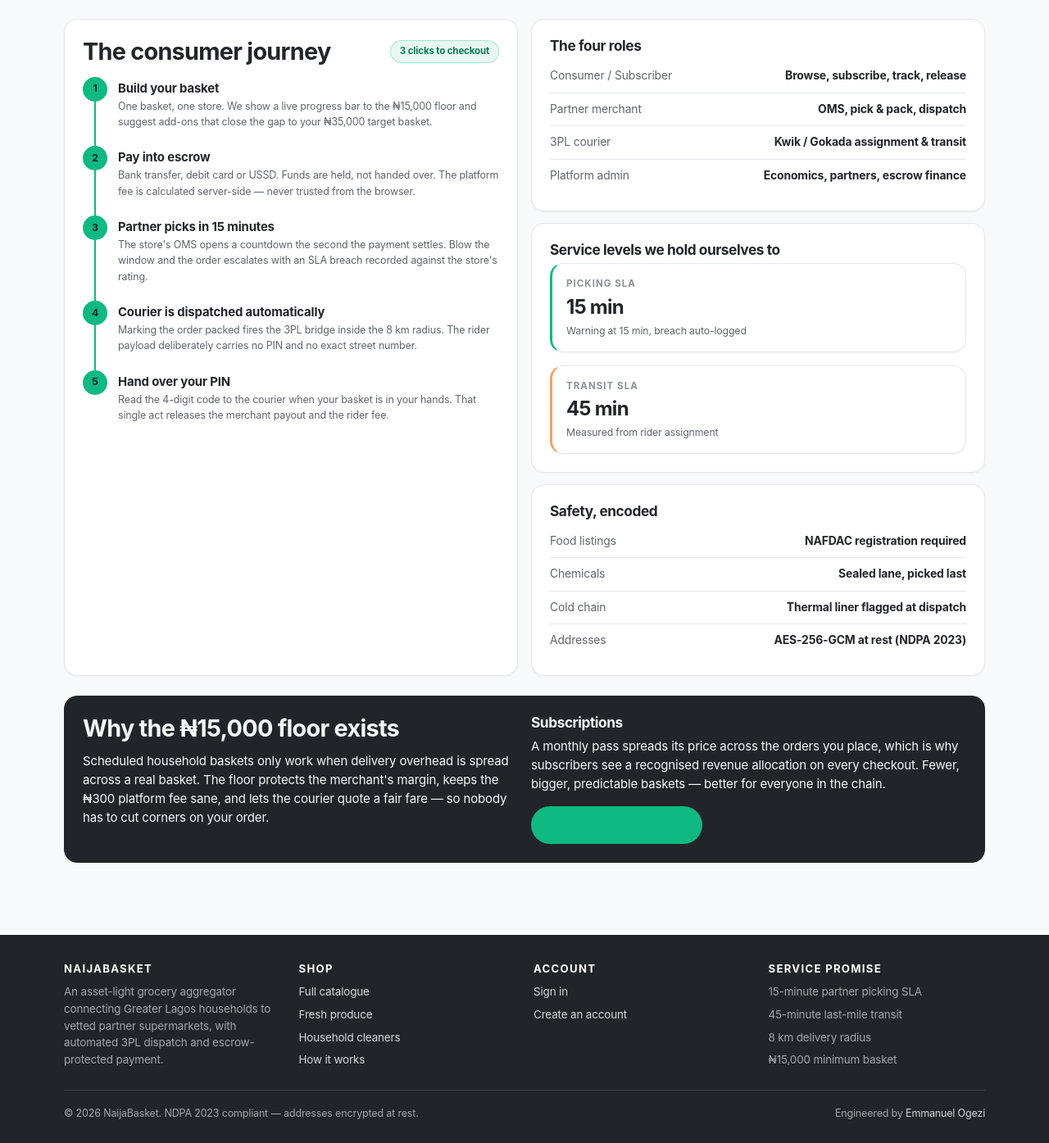
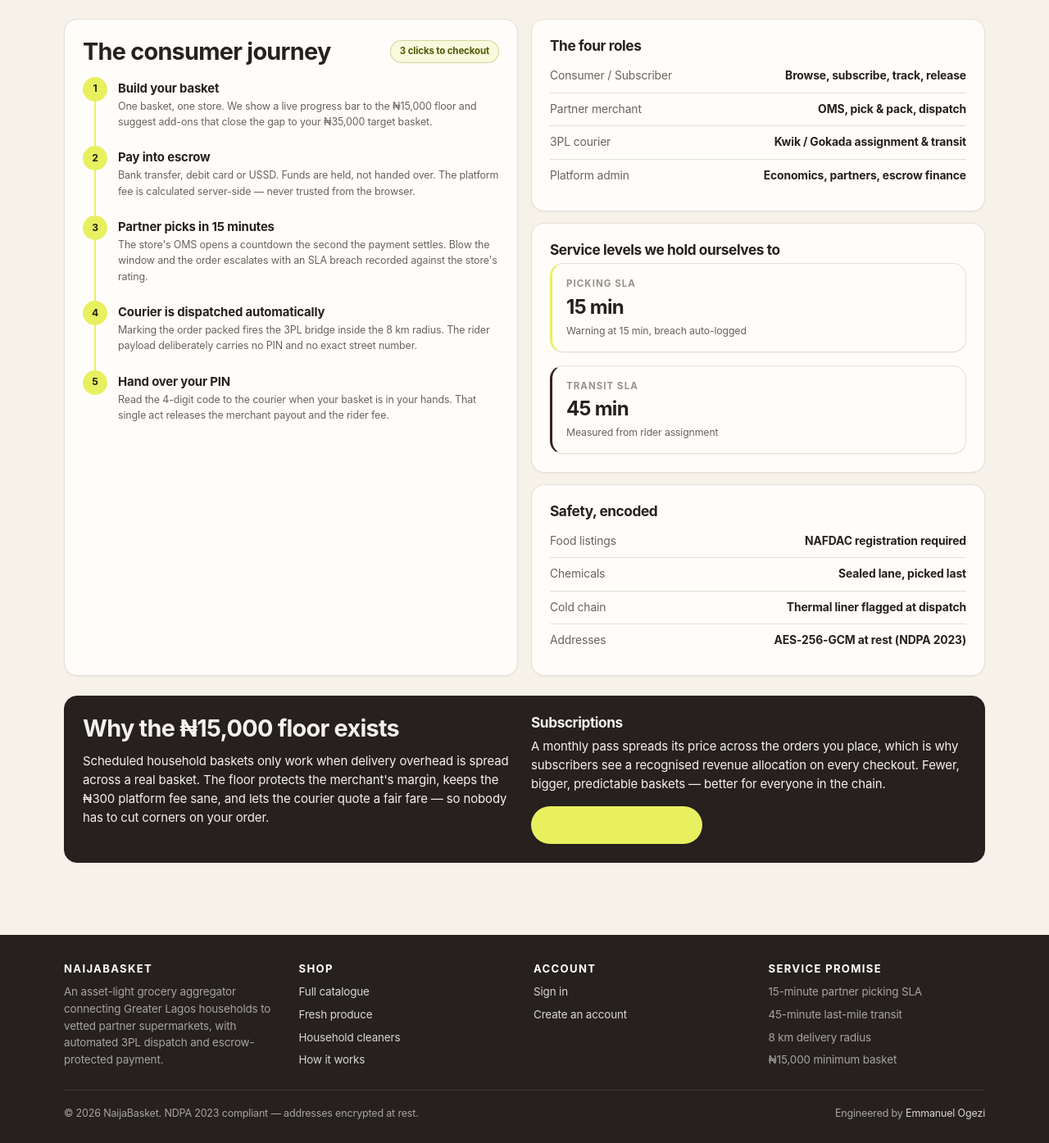
Before and after one commit to Ogezi-Emmanuel/NaijaBasket, a Flask app: page /how-it-works in a window 1280 px wide. Shown: the part 518-1913 px from the top of the page at 82% size. Run offline with Flask 3, Linux system fonts and the light colour scheme.

Commit message:
style: update app color scheme to warm earth tones

```diff
--- a/app/static/css/app.css
+++ b/app/static/css/app.css
@@ -8,28 +8,28 @@
    =========================================================================== */
 
 :root {
-  /* --- Primary: Energetic Emerald (freshness, 15-min SLA speed) --------- */
-  --primary: #10b981;
-  --primary-dark: #0d9a6c;
-  --primary-deep: #0a7a56;
-  --primary-soft: #e8f8f1;
-  --primary-alt: #00b4d8;
-
-  /* --- Secondary: Charcoal / Slate Gray (structure) --------------------- */
-  --secondary: #212529;
-  --secondary-soft: #2d3238;
-  --secondary-mid: #4b5157;
-
-  /* --- Accent: Warm Coral / Harvest Yellow (CTAs, cart badges) --------- */
-  --accent: #f4a261;
-  --accent-dark: #e08c46;
-  --accent-soft: #fdf2e7;
-
-  /* --- Neutrals --------------------------------------------------------- */
-  --canvas: #f8f9fa;
-  --surface: #ffffff;
-  --border: #e5e7eb;
-  --border-strong: #d5d8dd;
+  /* --- Primary: Chartreuse (freshness, 15-min SLA speed) --------------- */
+  --primary: #e8f060;
+  --primary-dark: #7d8a0f;
+  --primary-deep: #4f5a07;
+  --primary-soft: #f7fadd;
+  --primary-alt: #cdd84a;
+
+  /* --- Secondary: Warm Espresso (structure) ---------------------------- */
+  --secondary: #26201e;
+  --secondary-soft: #342c28;
+  --secondary-mid: #54463f;
+
+  /* --- Accent: Deep Plum-Wine (CTAs, cart badges) ---------------------- */
+  --accent: #382028;
+  --accent-dark: #241318;
+  --accent-soft: #f2e9eb;
+
+  /* --- Neutrals: Warm Cream / Beige ------------------------------------ */
+  --canvas: #f6f2ea;
+  --surface: #fffdfa;
+  --border: #e7dfd2;
+  --border-strong: #d8ccbb;
 
   /* --- States ----------------------------------------------------------- */
   --success: #2e7d5b;
@@ -37,10 +37,10 @@
   --danger: #b23a48;
 
   /* --- Ink -------------------------------------------------------------- */
-  --ink: #212529;
-  --ink-muted: #5f666d;
-  --ink-faint: #8b9198;
-  --on-dark: #f4f6f7;
+  --ink: #26201e;
+  --ink-muted: #6b625b;
+  --ink-faint: #9a9089;
+  --on-dark: #f4f1ec;
 
   /* --- Elevation & shape ----------------------------------------------- */
   --radius-xs: 8px;
@@ -48,10 +48,10 @@
   --radius: 16px;
   --radius-lg: 24px;
   --radius-pill: 999px;
-  --shadow-xs: 0 1px 2px rgba(33, 37, 41, 0.05);
-  --shadow-sm: 0 2px 6px rgba(33, 37, 41, 0.06), 0 1px 2px rgba(33, 37, 41, 0.04);
-  --shadow-md: 0 10px 28px rgba(33, 37, 41, 0.09);
-  --shadow-lg: 0 24px 60px rgba(33, 37, 41, 0.14);
+  --shadow-xs: 0 1px 2px rgba(38, 32, 30, 0.05);
+  --shadow-sm: 0 2px 6px rgba(38, 32, 30, 0.06), 0 1px 2px rgba(38, 32, 30, 0.04);
+  --shadow-md: 0 10px 28px rgba(38, 32, 30, 0.09);
+  --shadow-lg: 0 24px 60px rgba(38, 32, 30, 0.14);
 
   /* --- Type ------------------------------------------------------------- */
   --font-sans: "Inter", "Segoe UI", system-ui, -apple-system, "Helvetica Neue", Arial, sans-serif;
@@ -517,22 +517,22 @@ hr {
 
 .btn-primary {
   background: var(--primary);
-  color: #04241a;
+  color: #23230b;
 }
 
 .btn-primary:hover {
   background: var(--primary-dark);
-  color: #04241a;
+  color: #23230b;
 }
 
 .btn-accent {
   background: var(--accent);
-  color: #3b2306;
+  color: var(--on-dark);
 }
 
 .btn-accent:hover {
   background: var(--accent-dark);
-  color: #3b2306;
+  color: var(--on-dark);
 }
 
 .btn-ghost {
@@ -736,14 +741,14 @@ hr {
 
 .pill-primary {
   background: var(--primary-soft);
-  border-color: rgba(16, 185, 129, 0.3);
+  border-color: rgba(125, 138, 15, 0.32);
   color: var(--primary-deep);
 }
 
 .pill-accent {
   background: var(--accent-soft);
-  border-color: rgba(244, 162, 97, 0.42);
-  color: #8a4d13;
+  border-color: rgba(56, 32, 40, 0.3);
+  color: #5a3038;
 }
 
 .pill-success {
@@ -1236,7 +1241,7 @@ hr {
 .tracker-step.is-reached .tracker-dot {
   background: var(--primary);
   border-color: var(--primary);
-  color: #04241a;
+  color: #23230b;
 }
 
 .tracker-step.is-reached::before {
--- a/app/templates/base.html
+++ b/app/templates/base.html
@@ -5,7 +5,7 @@
   <meta name="viewport" content="width=device-width, initial-scale=1, viewport-fit=cover">
   <title>{% block title %}Greater Lagos grocery, one basket{% endblock %} · NaijaBasket</title>
   <meta name="description" content="NaijaBasket aggregates Greater Lagos partner supermarkets into one basket, with a 15-minute picking SLA and PIN-verified escrow delivery.">
-  <meta name="theme-color" content="#212529">
+  <meta name="theme-color" content="#26201e">
   <meta name="color-scheme" content="light">
   <link rel="manifest" href="{{ url_for('static', filename='manifest.webmanifest') }}">
   <link rel="icon" type="image/svg+xml" href="{{ url_for('static', filename='icons/icon.svg') }}">
```
Also changed, not shown: other parts of app/static/css/app.css (+23 -18 lines), WhatsApp Image 2026-11-17 at 12.20.04 PM.jpeg (added), app/static/icons/icon-maskable.svg, app/static/icons/icon.svg, app/static/manifest.webmanifest.
